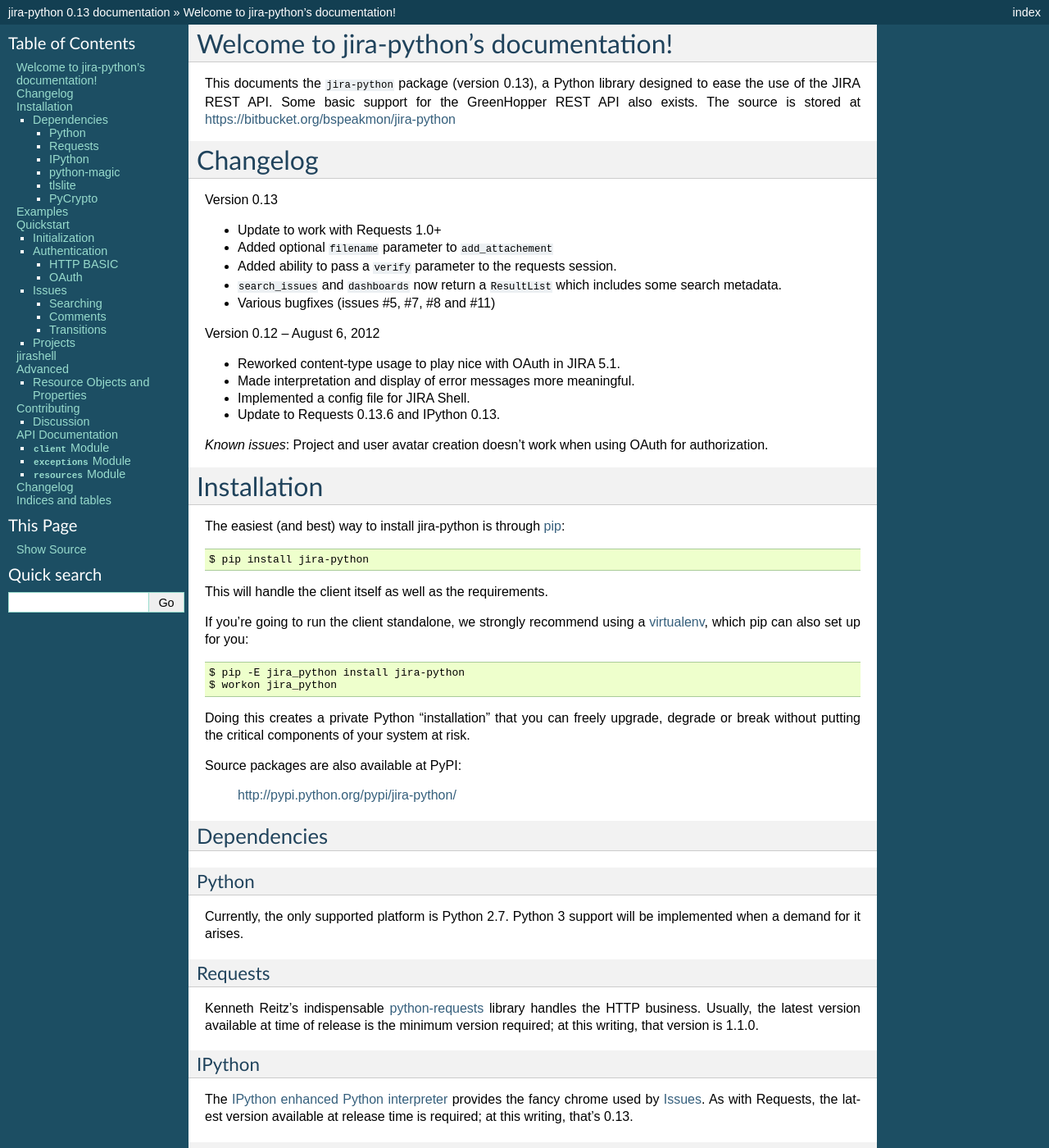
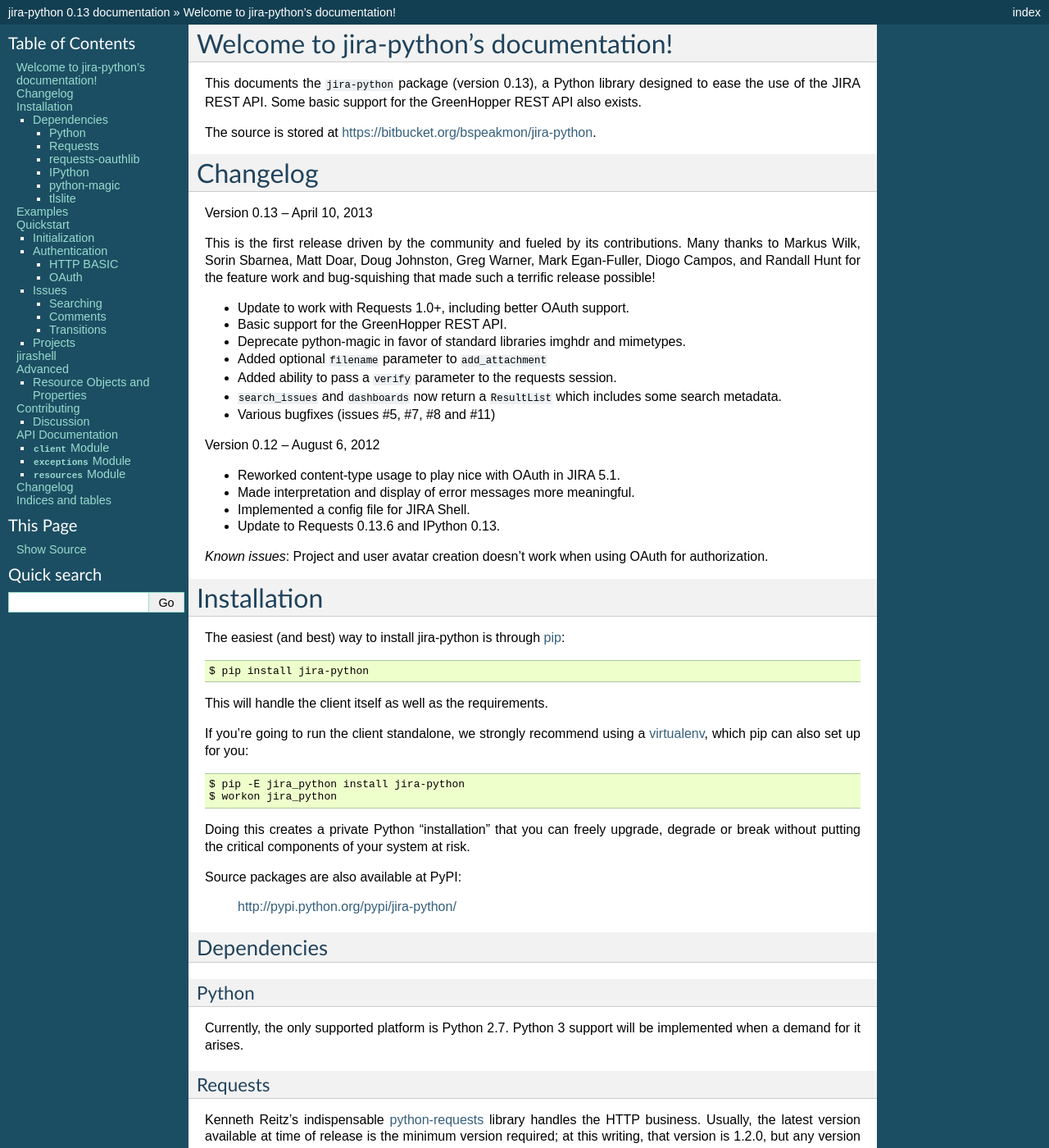
Before and after one commit to pycontribs/jira, a Sphinx documentation site: the page built from docs/index.rst, in a window 1280 px wide and 1400 px high. Shown: the whole window at 82% size. Built offline with Sphinx 7.4.7, drawn with Linux system fonts in a browser that asks for light colours; some of the changed text lies outside the part shown.

Commit message:
Add changelog and acknowledgements for 0.13 release

```diff
--- a/docs/index.rst
+++ b/docs/index.rst
@@ -10,15 +10,24 @@
    :maxdepth: 2
 
 This documents the ``jira-python`` package (version |release|), a Python library designed to ease the use of the
-JIRA REST API. Some basic support for the GreenHopper REST API also exists. The source is stored at https://bitbucket.org/bspeakmon/jira-python
+JIRA REST API. Some basic support for the GreenHopper REST API also exists.
+
+The source is stored at https://bitbucket.org/bspeakmon/jira-python.
 
 Changelog
 =========
 
-Version 0.13
+Version 0.13 -- April 10, 2013
 
-* Update to work with Requests 1.0+
-* Added optional ``filename`` parameter to ``add_attachement``
+This is the first release driven by the community and fueled by its contributions.
+Many thanks to Markus Wilk, Sorin Sbarnea, Matt Doar, Doug Johnston, Greg Warner,
+Mark Egan-Fuller, Diogo Campos, and Randall Hunt for the feature work and
+bug-squishing that made such a terrific release possible!
+
+* Update to work with Requests 1.0+, including better OAuth support.
+* Basic support for the GreenHopper REST API.
+* Deprecate python-magic in favor of standard libraries imghdr and mimetypes.
+* Added optional ``filename`` parameter to ``add_attachment``
 * Added ability to pass a ``verify`` parameter to the requests session.
 * ``search_issues`` and ``dashboards`` now return a ``ResultList`` which includes some search metadata.
 * Various bugfixes (issues #5, #7, #8 and #11)
@@ -68,7 +77,11 @@
 ^^^^^^^^
 Kenneth Reitz's indispensable `python-requests <http://docs.python-requests.org>`_ library handles the HTTP
 business. Usually, the latest version available at time of release is the minimum version required; at this writing,
-that version is 1.1.0.
+that version is 1.2.0, but any version >= 1.0.0 should work.
+
+requests-oauthlib
+^^^^^^^^^^^^^^^^^
+Used to implement OAuth. The latest version as of this writing is 0.3.0.
 
 IPython
 ^^^^^^^
@@ -83,16 +96,15 @@
 or compile it natively. If your system doesn't have libmagic, you'll have to manually specify the ``contentType``
 parameter on methods that take an image object, such as project and user avater creation.
 
+*NOTE*: python-magic is deprecated, as we can achieve the same goal with the
+standard library. It's still present for backward compatibility, but will be
+removed in a future release.
+
 tlslite
 ^^^^^^^
 This is a TLS implementation that handles key signing. It's used to help implement the OAuth handshaking.
 
 Installing through pip takes care of these dependencies for you.
-
-PyCrypto
-^^^^^^^^
-This is required for the RSA-SHA1 used by OAuth. Please note that it's **not** installed automatically, since it's
-a fairly cumbersome process in Windows. On Linux and OS X, a ``pip install pycrypto`` should do it.
 
 Examples
 ========
```
